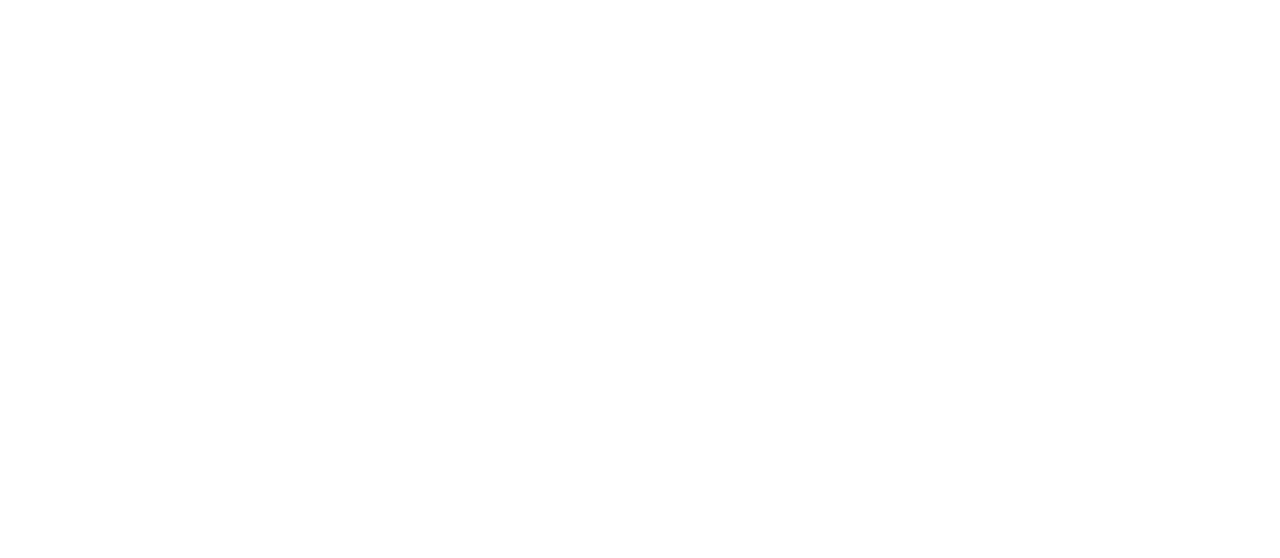
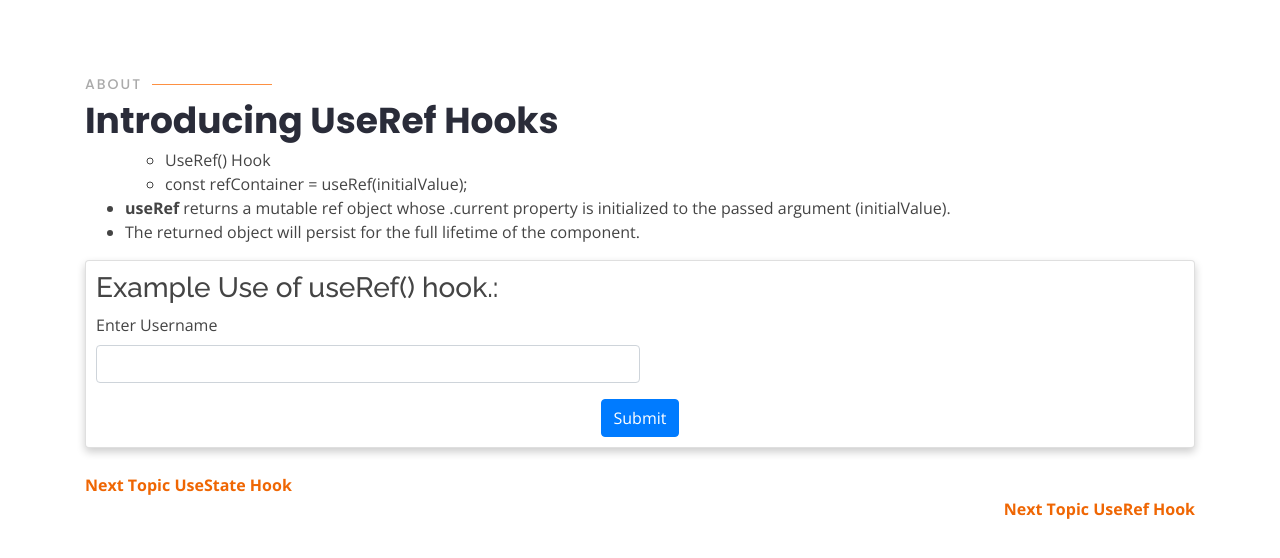
Before and after one commit to rakeshjadhav/react-front-website, a React (Create React App) app: page /UseRef_hook in a window 1280 px wide. Shown: the top 558 px of the page. Built offline with nearby package versions, Linux system fonts and the light colour scheme.

Commit message:
Add : create new branch for other hooks| Useref() hook example

```diff
--- a/src/App.js
+++ b/src/App.js
@@ -34,6 +34,9 @@
 import UseEffect_hook from './components/pages/functional_component/React_hooks/UseEffect_hook';
 import Use_props from './components/pages/functional_component/React_hooks/Use_props';
 
+
+import UseRef_hook from './components/pages/functional_component/React_hooks/UseRef_hook';
+
 import {Helmet} from "react-helmet";
 import $ from 'jquery';
 import { BrowserRouter as Router, Route , Switch } from "react-router-dom";
@@ -61,6 +64,7 @@
            <Route exact path="/UseState_hook" component={UseState_hook} />
            <Route exact path="/UseEffect_hook" component={UseEffect_hook} />
            <Route exact path="/Use_props" component={Use_props} />
+           <Route exact path ="/UseRef_hook" component={UseRef_hook} />
        </Switch>
 
     </div>
--- a/src/components/pages/functional_component/React_hooks/UseEffect_hook.js
+++ b/src/components/pages/functional_component/React_hooks/UseEffect_hook.js
@@ -46,7 +46,9 @@
 
                               <NavLink exact to="/Creation_of_functional_component">Next Topic Functional Component </NavLink>
                             </div>
-
+                            <div className="nextPage">
+                                <NavLink exact to="/UseRef_hook">Next Topic UseRef Hook </NavLink>
+                             </div>
 
 
                 </div>
--- /dev/null
+++ b/src/components/pages/functional_component/React_hooks/UseRef_hook.js
@@ -0,0 +1,72 @@
+import React,{useRef} from "react";
+import { NavLink } from "react-router-dom";
+
+
+function UseRef_hook() {
+
+    const inputEl = useRef(null);
+
+    const onButtonClick = () => {
+        var el = inputEl.current;
+        if(inputEl.current.value){
+            el.style.borderColor = '';
+            alert(inputEl.current.value);
+            inputEl.current.focus();
+        }else{
+            el.style.borderColor = '#ef051c';
+            alert("Please Enter Username");
+
+        }
+
+    };
+    return (
+      <>
+      <section id="about" className="about">
+            <div className="container">
+                <div className="section-title" data-aos="zoom-out">
+                    <h2>About</h2>
+                    <p className="texttransform">Introducing UseRef Hooks</p>
+                      <ul>
+
+                           <ul>
+
+                               <li>UseRef() Hook </li>
+                               <li>const refContainer = useRef(initialValue);</li>
+                           </ul>
+
+                           <li><b>useRef</b> returns a mutable ref object whose .current property is initialized to the passed argument (initialValue). </li>
+                           <li> The returned object will persist for the full lifetime of the component. </li>
+                      </ul>
+                      <div className="card">
+
+
+                          <h3>Example Use of useRef() hook.: </h3>
+                          <div className="form-group">
+                          <label className="label">Enter Username</label>
+                          <input className="form-control col-md-6" ref={inputEl} type="text" />
+                          </div>
+
+
+                      <div className="text-center">
+                      <button  className="btn btn-primary" onClick={onButtonClick}>Submit</button>
+
+
+                      </div>
+                          </div>
+                          <div className="backPage">
+
+                              <NavLink exact to="/UseState_hook">Next Topic UseState Hook </NavLink>
+                            </div>
+
+                            <div className="nextPage"><NavLink exact to="/UseRef_hook">Next Topic UseRef Hook </NavLink>
+
+                                 </div>
+
+                </div>
+           </div>
+        </section>
+
+      </>
+    );
+  }
+  export default UseRef_hook;
```
